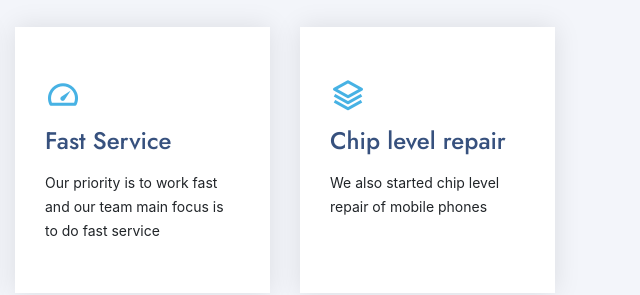
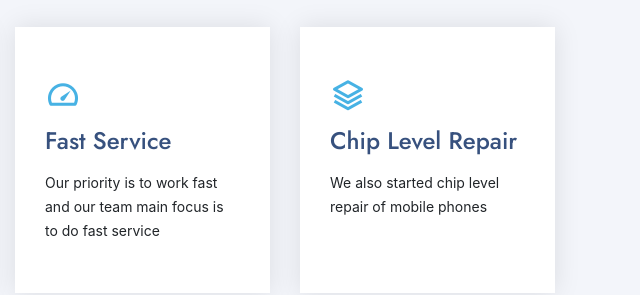
Before and after one commit to yogesh-srigiri/RaviMobilesPage, a website with bundled scripts: page index.html in a window 1280 px wide. Shown: the part 1344-1639 px from the top of the page, 640-1280 px from the left. Built offline with nearby package versions, Linux system fonts and the light colour scheme; files whose address does not match are found by name.

Commit message:
second commit

```diff
--- a/index.html
+++ b/index.html
@@ -182,7 +182,7 @@
           <div class="col-xl-3 col-md-6 d-flex align-items-stretch mt-4 mt-xl-0" data-aos="zoom-in" data-aos-delay="400">
             <div class="icon-box">
               <div class="icon"><i class="bx bx-layer"></i></div>
-              <h4><a href="">Chip level repair</a></h4>
+              <h4><a href="">Chip Level Repair</a></h4>
               <p>We also started chip level repair of mobile phones</p>
             </div>
           </div>
```
